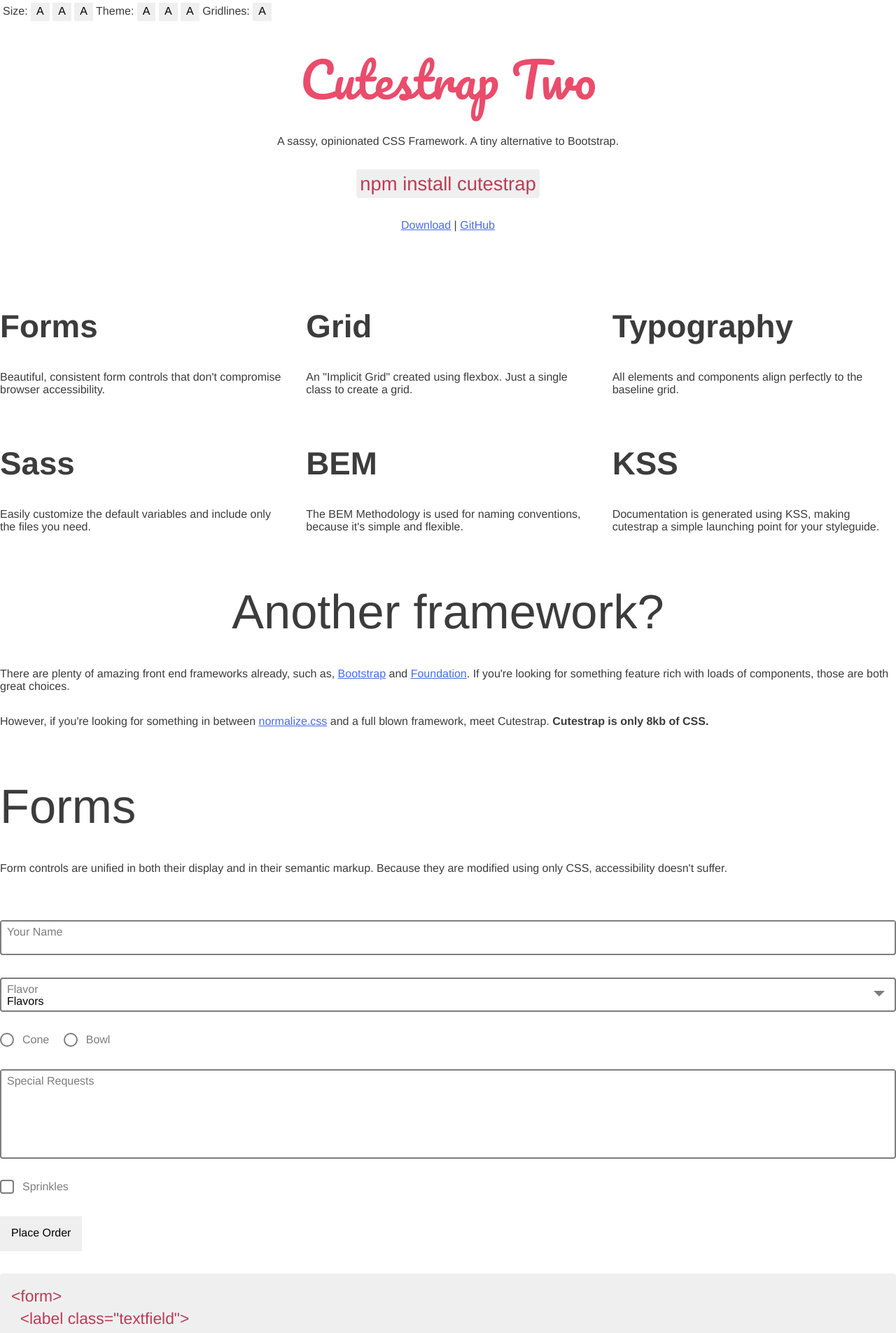
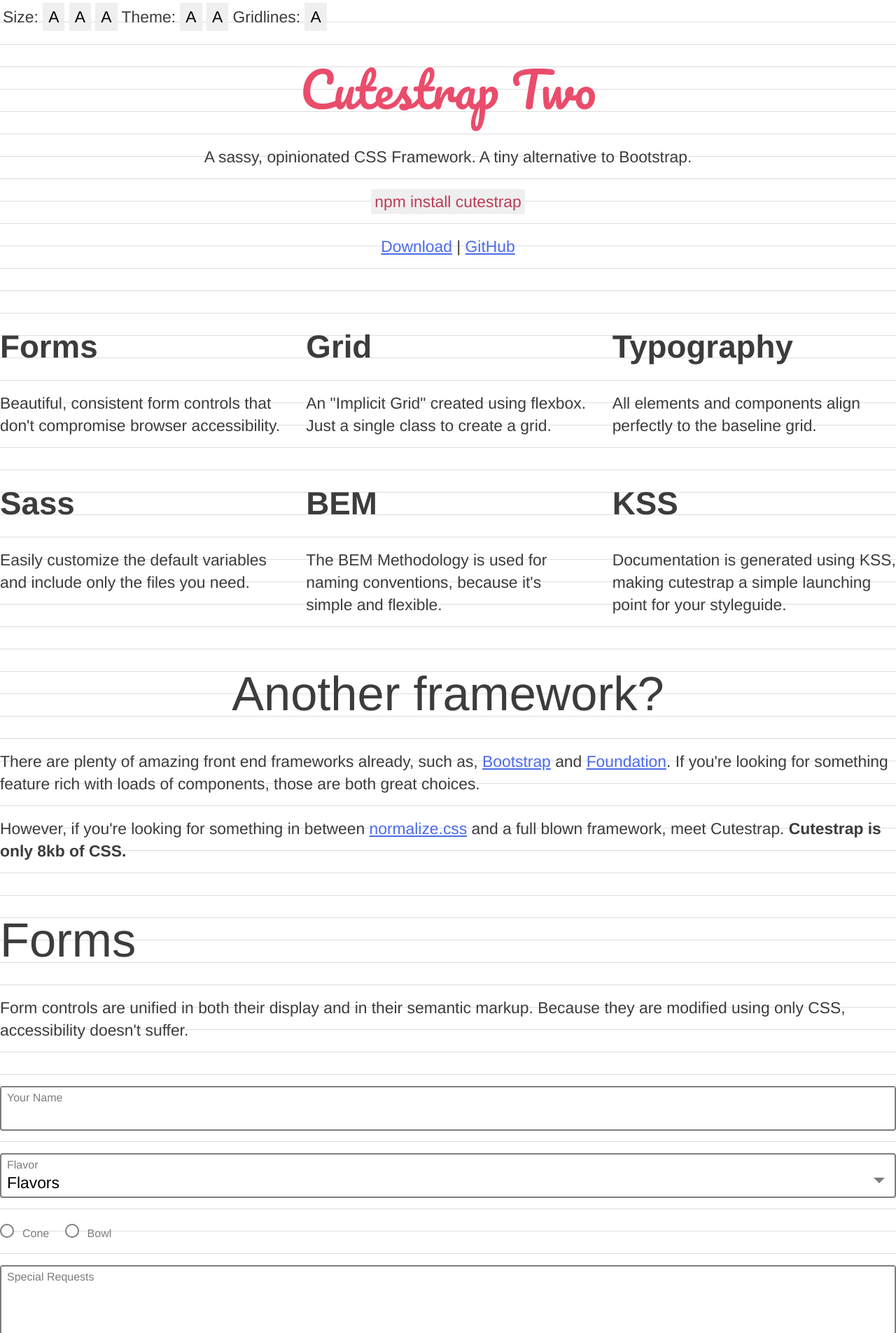
Before and after one commit to tylerchilds/cutestrap, a Jekyll site: the page built from index.html, in a window 1280 px wide. Shown: the top 1905 px of the page at 70% size. Built offline with Jekyll 4.4.1, drawn with Linux system fonts in a browser that asks for light colours; some of the changed text lies outside the part shown.

Commit message:
toggles for theming

```diff
--- a/_includes/components/toolbar-button.html
+++ b/_includes/components/toolbar-button.html
@@ -1 +1,6 @@
-<button aria-label="{{include.label}}" label="{{include.label}}" class="toolbar-button {{include.classList}}">A</button>
+<button
+  aria-label="{{include.label}}"
+  label="{{include.label}}"
+  class="toolbar-button {{include.classList}}"
+  {{include.attributes}}
+  >A</button>
--- a/css/main.css
+++ b/css/main.css
@@ -1,7 +1,44 @@
 @import url(https://fonts.googleapis.com/css?family=Pacifico);
 
 /*
-  0. Head CSS Cacheables
+  0 Themes and Rhythm Overrides
+*/
+
+html[data-theme="dark"] {
+  --cs-color-primary: #ea4c6b;
+  --cs-color-primary-dark: #bb3c55;
+
+  --cs-color-link: #4c6bea;
+  --cs-color-link-visited: #7c4cea;
+  --cs-color-link-hover: #3c55bb;
+  --cs-color-link-active: #bb3c55;
+
+  --cs-color-black: #fff;
+
+  --cs-color-gray1: #efeff0;
+  --cs-color-gray2: #dededf;
+  --cs-color-gray3: #cdcdce;
+  --cs-color-gray4: #7d7d7e;
+  --cs-color-gray5: #5a5a5b;
+  --cs-color-gray6: #3c3c3d;
+
+  --cs-color-white: #000;
+}
+
+html[data-rhythm="small"] * {
+  --cs-rhythm: 1.5rem;
+}
+
+html[data-rhythm="large"] * {
+  --cs-rhythm: 2.5rem;
+}
+
+.hide-gridlines {
+  background-image: none !important;
+}
+
+/*
+  0.0 Head CSS Cacheables
 */
 
 html {
@@ -19,15 +56,15 @@
 
 header {
   text-align: center;
-  margin: 1.2rem 1.2rem 2.4rem;
+  margin: var(--cs-rhythm-half) var(--cs-rhythm-half) var(--cs-rhythm);
 }
 
 main {
-  margin: 0 1.2rem;
+  margin: 0 var(--cs-rhythm-half);
 }
 
 footer {
-  padding: 2.4rem 1.2rem;
+  padding: var(--cs-rhythm) var(--cs-rhythm-half);
 }
 
 .site-nav {
@@ -39,7 +76,7 @@
 
 @media screen and (min-width: 45rem){
   .site-nav {
-    padding: 0 4.8rem;
+    padding: 0 var(--cs-rhythm-double);
   }
 }
 
@@ -49,7 +86,7 @@
 
 .nav-item {
   display: inline-block;
-  padding: 1.2rem 2.4rem;
+  padding: var(--cs-rhythm-half) var(--cs-rhythm);
 }
 
 /*
@@ -78,7 +115,7 @@
 */
 
 .page-header{
-  padding: 4.8rem 0;
+  padding: var(--cs-rhythm-double) 0;
   text-align: center;
 }
 
@@ -105,7 +142,7 @@
   display: grid;
   column-gap: var(--gutter-width);
   grid-template-columns: repeat(2, 1fr);
-  margin-bottom: 2.4rem;
+  margin-bottom: var(--cs-rhythm);
 }
 
 .page-previous {
@@ -169,12 +206,12 @@
 .sidebar h4 {
   color: var(--gray3);
   text-transform: uppercase;
-  padding: 0 0 1.2rem;
+  padding: 0 0 var(--cs-rhythm-half);
 }
 
 .sidebar ul {
   list-style-type: none;
-  padding-bottom: 1.2rem;
+  padding-bottom: var(--cs-rhythm-half);
   margin-left: 0;
 }
 
@@ -186,7 +223,7 @@
 
 .sidebar a {
   display: inline-block;
-  margin-bottom: 1.2rem;
+  margin-bottom: var(--cs-rhythm-half);
 }
 
 /*
@@ -244,7 +281,7 @@
 
 .area-sidebar {
   grid-area: sidebar;
-  padding: 2.4rem 0 4.8rem;
+  padding: var(--cs-rhythm) 0 var(--cs-rhythm-double);
 }
 
 @media (min-width: 55rem) {
@@ -259,8 +296,8 @@
   grid-area: main;
   width: 100%;
   max-width: 65rem;
-  padding-top: 2.4rem;
-  padding-bottom: 4.8rem;
+  padding-top: var(--cs-rhythm);
+  padding-bottom: var(--cs-rhythm-double);
 }
 
 /*
@@ -268,7 +305,7 @@
 */
 
 .snippet {
-  margin-bottom: 2.4rem;
+  margin-bottom: var(--cs-rhythm);
   position: relative;
 }
 
@@ -295,5 +332,5 @@
 */
 
 .post {
-  margin-bottom: 4.8rem;
+  margin-bottom: var(--cs-rhythm-double);
 }
--- a/index.html
+++ b/index.html
@@ -6,17 +6,16 @@
 ---
 <div class="toolbar">
   Size:
-  {% include components/toolbar-button.html label="Small" %}
-  {% include components/toolbar-button.html label="Normal" %}
-  {% include components/toolbar-button.html label="Large" %}
+  {% include components/toolbar-button.html label="Small" classList="js-rhythm-toggle" attributes="data-rhythm='small'" %}
+  {% include components/toolbar-button.html label="Normal" classList="js-rhythm-toggle" attributes="data-rhythm='normal'" %}
+  {% include components/toolbar-button.html label="Large" classList="js-rhythm-toggle" attributes="data-rhythm='large'" %}
 
   Theme:
-  {% include components/toolbar-button.html label="Light" %}
-  {% include components/toolbar-button.html label="Dark" %}
-  {% include components/toolbar-button.html label="Legal Pad" %}
+  {% include components/toolbar-button.html label="Light" classList="js-theme-toggle" attributes="data-theme='light'" %}
+  {% include components/toolbar-button.html label="Dark" classList="js-theme-toggle" attributes="data-theme='dark'" %}
 
   Gridlines:
-  {% include components/toolbar-button.html label="Toggle Lines" %}
+  {% include components/toolbar-button.html label="Toggle Lines" classList="js-grid-toggle" %}
 </div>
 <header class="wrapper-large ta-center">
   <h1 class="logo">
@@ -116,10 +115,10 @@
     </label>
     <label class="checkbox">
       <input type="checkbox" />
-      <span class="checkbox__label">Sprinkles</span>
+      <span class="label">Sprinkles</span>
     </label>
     <br/>
-    <input type="submit" value="Place Order" />
+    <input type="submit" class="button" value="Place Order" />
   </form>
 <pre><xmp><form>
   <label class="textfield">
@@ -148,10 +147,10 @@
   </label>
   <label class="checkbox">
     <input type="checkbox" />
-    <span class="checkbox__label">Sprinkles</span>
+    <span class="label">Sprinkles</span>
   </label>
   <br/>
-  <input type="submit" value="Place Order" />
+  <input type="submit" class="button" value="Place Order" />
 </form></xmp></pre>
 
   <h3>Buttons</h3>
@@ -159,14 +158,14 @@
     A default button is applied with the <code>.btn</code> class or automatically on <code>button</code> tags or button/submit inputs.
   </p>
   <p>
-    <button>Default</button>
-    <button class="btn--secondary">Secondary</button>
-    <a class="btn btn--link" href="#">Link</a>
+    <button class="button">Default</button>
+    <button class="button -secondary">Secondary</button>
+    <a class="button -link" href="#">Link</a>
   </p>
 
-<pre><xmp><button>Default</button>
-<button class="btn--secondary">Secondary</button>
-<a class="btn btn--link" href="#">Link</a></xmp></pre>
+<pre><xmp><button class="button">Default</button>
+<button class="button -secondary">Secondary</button>
+<a class="button -link" href="#">Link</a></xmp></pre>
   <hr />
 
   <h2>Grid</h2>
--- a/js/main.js
+++ b/js/main.js
@@ -1,33 +1,91 @@
-const activeClass = '-active';
+const html = document.querySelector('html');
+const body = document.querySelector('body');
 
-function handleBrowserTabs(tabs, tabContents, event) {
-    tabs.forEach(x =>
-        x.classList.remove(activeClass)
-    );
-    tabContents.forEach(x =>
-        x.classList.remove(activeClass)
-    );
+initGridlineToggle();
+initThemeToggles();
+initRhythmToggles();
+updateRhythmBackgroundImage();
+blockForms();
 
-    const tab = event.target;
-    const id = tab.dataset.id;
-    const tabContent = document.getElementById(id);
+function initGridlineToggle() {
+    const target = document.querySelector('.js-grid-toggle');
 
-    tab.classList.add(activeClass);
-    tabContent.classList.add(activeClass);
+    if(localStorage.getItem('grid') === "true"){
+        body.classList.add('hide-gridlines');
+    }
+
+    target.addEventListener('click', function(){
+        localStorage.setItem('grid',
+            body.classList.toggle('hide-gridlines') // returns true or false
+        );
+        updateRhythmBackgroundImage();
+    });
 }
 
+function initThemeToggles() {
+    const toggles = [...document.querySelectorAll('.js-theme-toggle')];
 
-function bindBrowserTabs() {
-    const tabs = document.querySelectorAll('.example-tab');
-    const tabContents = document.querySelectorAll('.example-tab-content');
-    tabs.forEach(x =>
-        x.addEventListener('click', handleBrowserTabs.bind(null, tabs, tabContents))
-    );
+    const handleThemeToggle = ({target}) => {
+        const selectedTheme = target.dataset.theme;
+        html.dataset.theme = selectedTheme;
+
+        localStorage.setItem('theme', selectedTheme);
+        updateRhythmBackgroundImage();
+    };
+
+    toggles.map(toggle => {
+        toggle.addEventListener('click', handleThemeToggle);
+    });
+
+    if(localStorage.getItem('theme')){
+        html.dataset.theme = localStorage.getItem('theme');
+    }
 }
 
-(function(){
-    // document.querySelectorAll('.js-print').addEventListener('click', window.print);
+function initRhythmToggles() {
+    const html = document.querySelector('html');
+    const toggles = [...document.querySelectorAll('.js-rhythm-toggle')];
 
+    const handleRhythmToggle = ({target}) => {
+        const selectedRhythm = target.dataset.rhythm;
+        html.dataset.rhythm = selectedRhythm;
 
-    bindBrowserTabs();
-})();
+        localStorage.setItem('rhythm', selectedRhythm);
+        updateRhythmBackgroundImage();
+    };
+
+    toggles.map(toggle => {
+        toggle.addEventListener('click', handleRhythmToggle);
+    });
+
+    if(localStorage.getItem('rhythm')){
+        html.dataset.rhythm = localStorage.getItem('rhythm');
+    }
+}
+
+function updateRhythmBackgroundImage() {
+    const canvas = document.createElement("canvas");
+    const ctx = canvas.getContext('2d');
+
+    const rhythm = parseFloat(window.getComputedStyle(body).getPropertyValue('line-height'));
+    const color =  window.getComputedStyle(body).getPropertyValue('--cs-color-gray5');
+    canvas.height = rhythm;
+    console.log(rhythm)
+    canvas.width = rhythm;
+
+    ctx.fillStyle = 'transparent';
+    ctx.fillRect(0, 0, rhythm, rhythm);
+
+    ctx.fillStyle = color;
+    ctx.fillRect(0, rhythm - 1, rhythm, 1);
+
+    return body.style.backgroundImage = `url(${canvas.toDataURL()}`;
+}
+
+function blockForms() {
+    document.querySelectorAll('form').forEach(function(node) {
+        node.addEventListener('submit', function(e){
+            e.preventDefault();
+        });
+    });
+}
```
Also changed, not shown: css/versions/cutestrap.2.0.0.beta.min.css.
